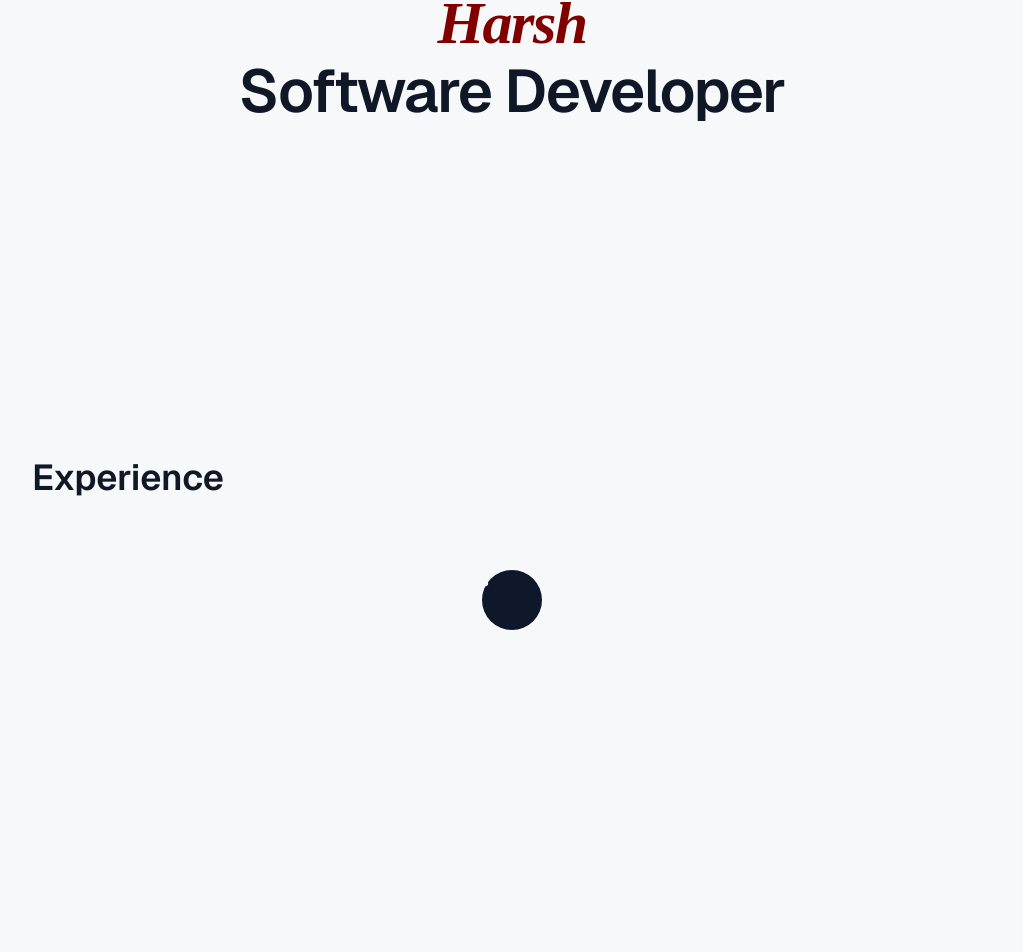
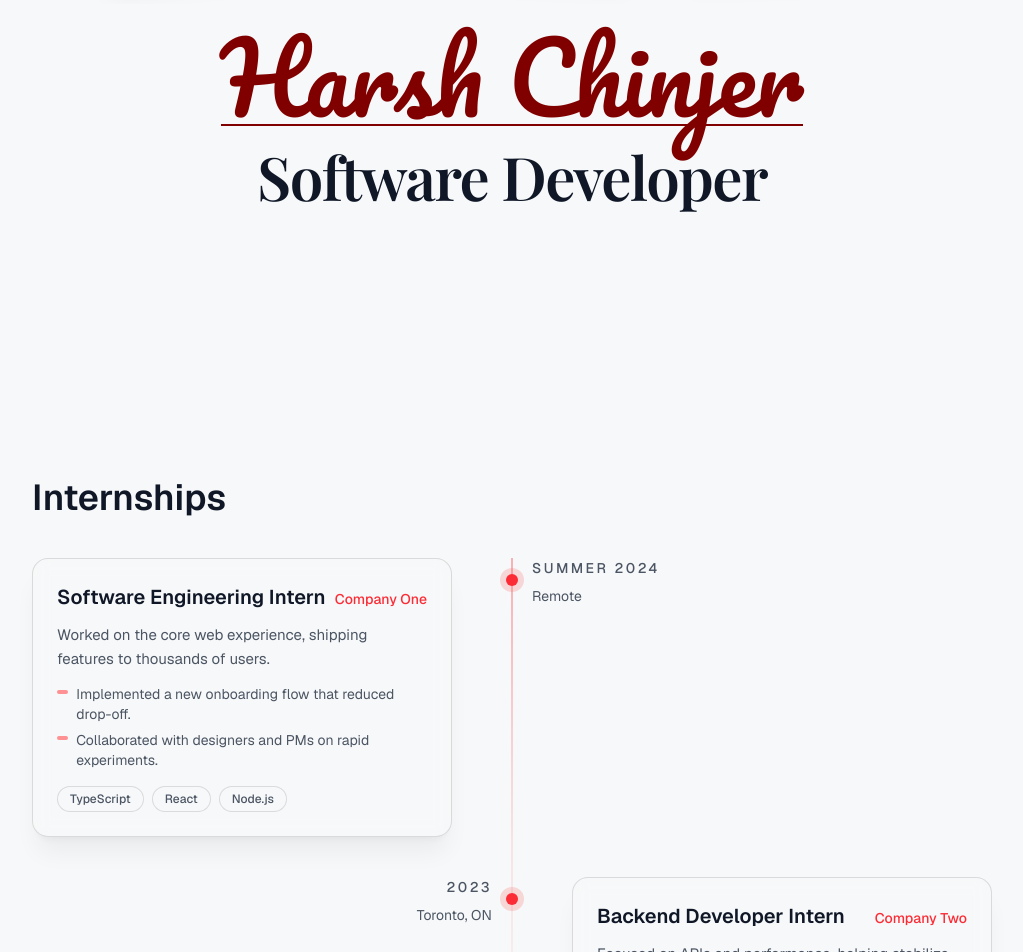
Before and after one commit to harshc22/harsh_chinjer_website, a Next.js app: page / in a window 1280 px wide. Shown: the part 502-1454 px from the top of the page, without its empty margins (128-1151 px from the left). Built offline with nearby package versions, Linux system fonts and the light colour scheme; a web font is replaced by a local one.

Commit message:
feat: update fonts and refactor ExperienceTimeline to InternshipTimeline

```diff
--- a/src/app/layout.tsx
+++ b/src/app/layout.tsx
@@ -1,5 +1,11 @@
 import type { Metadata } from "next";
-import { Fascinate_Inline, Geist, Geist_Mono } from "next/font/google";
+import {
+  Fascinate_Inline,
+  Geist,
+  Geist_Mono,
+  Pacifico,
+  Playfair_Display,
+} from "next/font/google";
 import "./globals.css";
 
 const geistSans = Geist({
@@ -18,6 +24,18 @@ const brandFont = Fascinate_Inline({
   weight: "400",
 });
 
+const pacifico = Pacifico({
+  variable: "--font-pacifico",
+  subsets: ["latin"],
+  weight: "400",
+});
+
+const serifDisplay = Playfair_Display({
+  variable: "--font-serif-display",
+  subsets: ["latin"],
+  weight: ["500", "600", "700"],
+});
+
 export const metadata: Metadata = {
   title: "Create Next App",
   description: "Generated by create next app",
@@ -31,7 +49,7 @@ export default function RootLayout({
   return (
     <html lang="en">
       <body
-        className={`${geistSans.variable} ${geistMono.variable} ${brandFont.variable} antialiased`}
+        className={`${geistSans.variable} ${geistMono.variable} ${brandFont.variable} ${pacifico.variable} ${serifDisplay.variable} antialiased`}
       >
         {children}
       </body>
--- a/src/app/page.tsx
+++ b/src/app/page.tsx
@@ -1,12 +1,12 @@
 import Navbar from "@/components/Navbar";
 import Hero from "@/components/Hero";
-import { ExperienceTimeline } from "@/components/ExperienceTimeline";
+import { InternshipTimeline } from "@/components/ExperienceTimeline";
 export default function Home() {
   return (
     <div className="min-h-screen bg-[var(--background)] text-[var(--foreground)]">
       <Navbar />
       <Hero />
-      <ExperienceTimeline />
+      <InternshipTimeline />
     </div>
   );
 }
--- a/src/components/ExperienceTimeline.tsx
+++ b/src/components/ExperienceTimeline.tsx
@@ -1,120 +1,174 @@
 "use client";
 
 import { motion } from "framer-motion";
-import {
-  VerticalTimeline,
-  VerticalTimelineElement,
-} from "react-vertical-timeline-component";
-import "react-vertical-timeline-component/style.min.css";
 
-import { experiences } from "@/data/experience";
+type Internship = {
+  role: string;
+  company: string;
+  location?: string;
+  period: string;
+  summary: string;
+  highlights?: string[];
+  tech?: string[];
+};
 
-const cardVariant = (index: number) => ({
-  hidden: { y: 24, opacity: 0 },
+const internships: Internship[] = [
+  {
+    role: "Software Engineering Intern",
+    company: "Company One",
+    location: "Remote",
+    period: "Summer 2024",
+    summary:
+      "Worked on the core web experience, shipping features to thousands of users.",
+    highlights: [
+      "Implemented a new onboarding flow that reduced drop-off.",
+      "Collaborated with designers and PMs on rapid experiments.",
+    ],
+    tech: ["TypeScript", "React", "Node.js"],
+  },
+  {
+    role: "Backend Developer Intern",
+    company: "Company Two",
+    location: "Toronto, ON",
+    period: "2023",
+    summary:
+      "Focused on APIs and performance, helping stabilize internal services.",
+    highlights: [
+      "Optimized a critical endpoint, cutting response times by 40%.",
+      "Improved monitoring with new logs and metrics.",
+    ],
+    tech: ["Go", "PostgreSQL", "Docker"],
+  },
+];
+
+const containerVariants = {
+  hidden: { opacity: 0, y: 24 },
   visible: {
+    opacity: 1,
     y: 0,
+    transition: { duration: 0.5, ease: "easeOut" },
+  },
+};
+
+const itemVariants = (i: number) => ({
+  hidden: { opacity: 0, y: 20 },
+  visible: {
     opacity: 1,
-    transition: { duration: 0.4, delay: 0.05 * index, ease: "easeOut" },
+    y: 0,
+    transition: { delay: 0.08 * i, duration: 0.4, ease: "easeOut" },
   },
 });
 
-export function ExperienceTimeline() {
+export function InternshipTimeline() {
   return (
     <section
-      id="experience"
+      id="internships"
       className="mx-auto max-w-5xl px-4 md:px-8 py-16 md:py-20"
     >
       <div className="mb-10 flex items-center justify-between gap-4">
         <h2 className="text-3xl md:text-4xl font-semibold text-[var(--foreground)]">
-          Experience
+          Internships
         </h2>
       </div>
 
-      <VerticalTimeline lineColor="var(--panel-border)">
-        {experiences.map((item, idx) => (
-          <VerticalTimelineElement
-            key={`${item.company}-${item.role}-${idx}`}
-            contentStyle={{
-              background: "var(--panel)",
-              color: "var(--foreground)",
-              border: "1px solid var(--panel-border)",
-              boxShadow: "0 16px 40px rgba(0,0,0,0.12)",
-            }}
-            contentArrowStyle={{ borderRight: "7px solid var(--panel-border)" }}
-            date={`${item.start} — ${item.end}`}
-            dateClassName="text-[var(--muted)] font-medium"
-            iconStyle={{
-              background: "var(--callout)",
-              color: "var(--callout-text)",
-              boxShadow: "none",
-            }}
-            icon={<span className="text-xs font-bold">●</span>}
-          >
       <motion.div
-              variants={cardVariant(idx)}
         initial="hidden"
         whileInView="visible"
-              viewport={{ once: true, amount: 0.4 }}
+        viewport={{ once: true, amount: 0.25 }}
+        variants={containerVariants}
+        className="relative"
       >
-              <div className="flex flex-wrap items-baseline justify-between gap-3">
-                <div>
-                  <h3 className="text-xl font-semibold">{item.role}</h3>
-                  <div className="text-[var(--muted)]">
-                    <span className="font-medium text-[var(--foreground)]">
+        {/* vertical line */}
+        <div className="absolute left-4 top-0 h-full w-px bg-gradient-to-b from-red-500/70 via-red-500/20 to-transparent md:left-1/2 md:-translate-x-1/2" />
+
+        <div className="space-y-10">
+          {internships.map((item, i) => (
+            <motion.article
+              key={`${item.company}-${i}`}
+              variants={itemVariants(i)}
+              className={`
+                relative flex gap-6 md:gap-10
+                ${i % 2 === 0 ? "md:flex-row-reverse" : ""}
+              `}
+            >
+              {/* timeline dot */}
+              <div className="relative z-10 mt-2 md:mt-0 md:absolute md:top-4 md:left-1/2 md:-translate-x-1/2">
+                <div className="h-3 w-3 rounded-full bg-red-500 shadow-[0_0_0_6px_rgba(248,113,113,0.25)]" />
+              </div>
+
+              {/* left / right meta (period, location) */}
+              <div
+                className={`
+                  hidden md:flex md:w-1/2 md:flex-col
+                  ${i % 2 === 0 ? "items-start pr-10" : "items-end pl-10"}
+                `}
+              >
+                <span className="text-sm font-medium uppercase tracking-[0.18em] text-[var(--muted)]">
+                  {item.period}
+                </span>
+                {item.location && (
+                  <span className="mt-2 text-sm text-[var(--muted)]">
+                    {item.location}
+                  </span>
+                )}
+              </div>
+
+              {/* content card */}
+              <div
+                className={`
+                  w-full md:w-1/2
+                  ${i % 2 === 0 ? "md:pr-10" : "md:pl-10"}
+                `}
+              >
+                <div className="rounded-2xl border border-[var(--panel-border)] bg-[var(--panel)]/90 shadow-xl shadow-black/5 backdrop-blur-sm p-5 sm:p-6">
+                  <div className="flex flex-wrap items-baseline justify-between gap-2">
+                    <h3 className="text-lg sm:text-xl font-semibold text-[var(--foreground)]">
+                      {item.role}
+                    </h3>
+                    <span className="text-sm font-medium text-red-500">
                       {item.company}
                     </span>
-                    {item.location ? ` • ${item.location}` : ""}
-                  </div>
-                </div>
-                <div className="text-sm font-medium text-[var(--muted)]">
-                  {item.start} — {item.end}
-                </div>
                   </div>
 
-              {item.summary ? (
-                <p className="mt-3 text-[var(--muted)] leading-relaxed">
+                  {/* mobile period */}
+                  <div className="mt-1 text-xs text-[var(--muted)] md:hidden">
+                    {item.period}
+                    {item.location ? ` · ${item.location}` : null}
+                  </div>
+
+                  <p className="mt-3 text-sm sm:text-[15px] text-[var(--muted)] leading-relaxed">
                     {item.summary}
                   </p>
-              ) : null}
 
-              {item.highlights?.length ? (
-                <ul className="mt-3 space-y-2 text-[var(--muted)]">
-                  {item.highlights.map((point, i) => (
-                    <li key={i} className="flex gap-2">
-                      <span className="mt-2 h-1.5 w-1.5 rounded-full bg-[var(--foreground)]/70" />
-                      <span>{point}</span>
+                  {item.highlights && (
+                    <ul className="mt-3 space-y-1.5 text-sm text-[var(--muted)]">
+                      {item.highlights.map((h, idx) => (
+                        <li key={idx} className="flex gap-2">
+                          <span className="mt-[6px] h-1 w-3 rounded-full bg-red-400/70" />
+                          <span>{h}</span>
                         </li>
                       ))}
                     </ul>
-              ) : null}
+                  )}
 
-              {item.tags?.length ? (
+                  {item.tech && (
                     <div className="mt-4 flex flex-wrap gap-2">
-                  {item.tags.map((tag) => (
+                      {item.tech.map((t) => (
                         <span
-                      key={tag}
-                      className="rounded-full border border-[var(--panel-border)] bg-[var(--background)] px-3 py-1 text-xs font-semibold text-[var(--muted)]"
+                          key={t}
+                          className="rounded-full border border-[var(--panel-border)] bg-[var(--background)]/70 px-3 py-1 text-xs font-medium text-[var(--muted)]"
                         >
-                      {tag}
+                          {t}
                         </span>
                       ))}
                     </div>
-              ) : null}
-
-              {item.link ? (
-                <a
-                  href={item.link}
-                  className="mt-4 inline-flex items-center gap-2 text-sm font-semibold text-[var(--foreground)] hover:underline"
-                  target="_blank"
-                  rel="noreferrer"
-                >
-                  View work →
-                </a>
-              ) : null}
+                  )}
+                </div>
+              </div>
+            </motion.article>
+          ))}
+        </div>
       </motion.div>
-          </VerticalTimelineElement>
-        ))}
-      </VerticalTimeline>
     </section>
   );
 }
--- a/src/components/Hero.tsx
+++ b/src/components/Hero.tsx
@@ -1,8 +1,12 @@
+"use client";
+
+import { motion } from "framer-motion";
 import Image, { StaticImageData } from "next/image";
 
 import polaroid1 from "../images/polaroid1.jpg";
 import polaroid2 from "../images/polaroid2.jpg";
 import polaroid3 from "../images/polaroid3.jpg";
+
 type Polaroid = {
   src: StaticImageData;
   alt: string;
@@ -12,17 +16,17 @@ type Polaroid = {
 const polaroids: Polaroid[] = [
   {
     src: polaroid1,
-    alt: "Walking on a road in the hills",
+    alt: "Graduation day portrait",
     rotation: "-rotate-6",
   },
   {
     src: polaroid2,
-    alt: "Portrait in a classroom",
+    alt: "Iron ring ceremony",
     rotation: "rotate-3",
   },
   {
     src: polaroid3,
-    alt: "Sketching in a notebook",
+    alt: "Graduation ceremony",
     rotation: "-rotate-2",
   },
 ];
@@ -58,10 +62,9 @@ function PolaroidCard({
 
 export default function HomePage() {
   return (
-    <main className="min-h-screen bg-[var(--background)] text-[var(--foreground)] mt-20">
+    <main className="min-h-screen bg-[var(--background)] text-[var(--foreground)] mt-25">
       {/* Polaroid strip */}
-      <section className="relative overflow-hidden pt-16 pb-8">
-
+      <section className="relative overflow-hidden pt-16 pb-10">
         <div className="mx-auto flex max-w-5xl flex-col items-center gap-8 px-4 md:px-8">
           <div className="flex flex-wrap justify-center gap-6 md:gap-10">
             {polaroids.map((p, i) => (
@@ -71,20 +74,30 @@ export default function HomePage() {
         </div>
       </section>
 
-      {/* Name + title + tagline */}
-      <section className="pb-24 pt-4">
-        <div className="mx-auto max-w-5xl px-6 text-center">
-          {/* Signature-style name */}
-          <div className="inline-block text-5xl sm:text-6xl font-semibold text-[var(--title)] mb-1 tracking-tight">
-            <span className="italic" style={{ fontFamily: "cursive" }}>
-              Harsh
-            </span>
+      {/* Signature + titles */}
+      <section className="relative overflow-hidden pt-6 pb-6">
+        <div className="mx-auto max-w-4xl px-6 text-center">
+          <div className="mx-auto flex max-w-3xl flex-col items-center gap-5">
+            <motion.h2
+              className="text-5xl sm:text-6xl md:text-8xl text-[var(--title)] border-b-2"
+              style={{ fontFamily: "var(--font-pacifico)" }}
+              initial={{ opacity: 0, y: 14 }}
+              animate={{ opacity: 1, y: 0 }}
+              transition={{ duration: 0.7, ease: "easeOut" }}
+            >
+              Harsh Chinjer
+            </motion.h2>
+
+            <motion.h1
+              className="text-4xl sm:text-5xl md:text-6xl font-semibold tracking-tight text-[var(--foreground)]"
+              style={{ fontFamily: "var(--font-serif-display)" }}
+              initial={{ opacity: 0, y: 18 }}
+              animate={{ opacity: 1, y: 0 }}
+              transition={{ duration: 0.6, ease: "easeOut", delay: 0.2 }}
+            >
+              Software Developer
+            </motion.h1>
           </div>
-
-          <h1 className="mt-1 text-4xl sm:text-5xl md:text-6xl font-semibold tracking-tight text-[var(--foreground)]">
-            Software Developer
-          </h1>
-
         </div>
       </section>
     </main>
--- a/src/components/Navbar.tsx
+++ b/src/components/Navbar.tsx
@@ -94,8 +94,8 @@ export default function Navbar() {
             className="rounded-full outline-none focus-visible:ring-2 focus-visible:ring-offset-2 focus-visible:ring-[#8be9fd]/70 focus-visible:ring-offset-transparent"
           >
             <span
-              className="block rounded-full px-2 py-1 text-lg font-semibold tracking-tight bg-clip-text  drop-shadow-sm transition hover:scale-120"
-              style={{ fontFamily: "var(--font-brand)" }}
+              className="block rounded-full px-2 py-1 text-lg tracking-tight bg-clip-text  drop-shadow-sm transition hover:scale-120"
+              style={{ fontFamily: "var(--font-pacifico)" }}
             >
               {brandLabel}
             </span>
```
Lines whose indentation alone changed are shown as unchanged.
